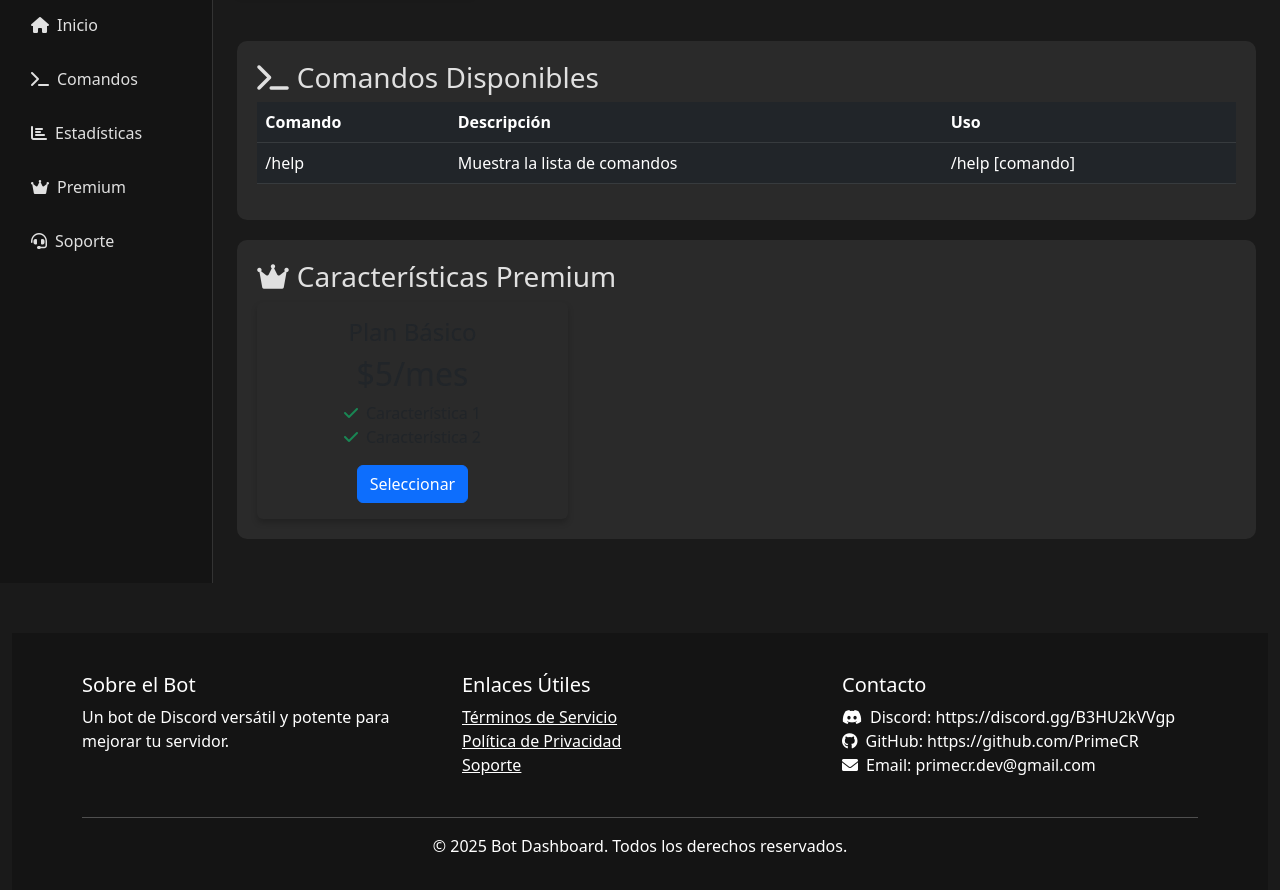
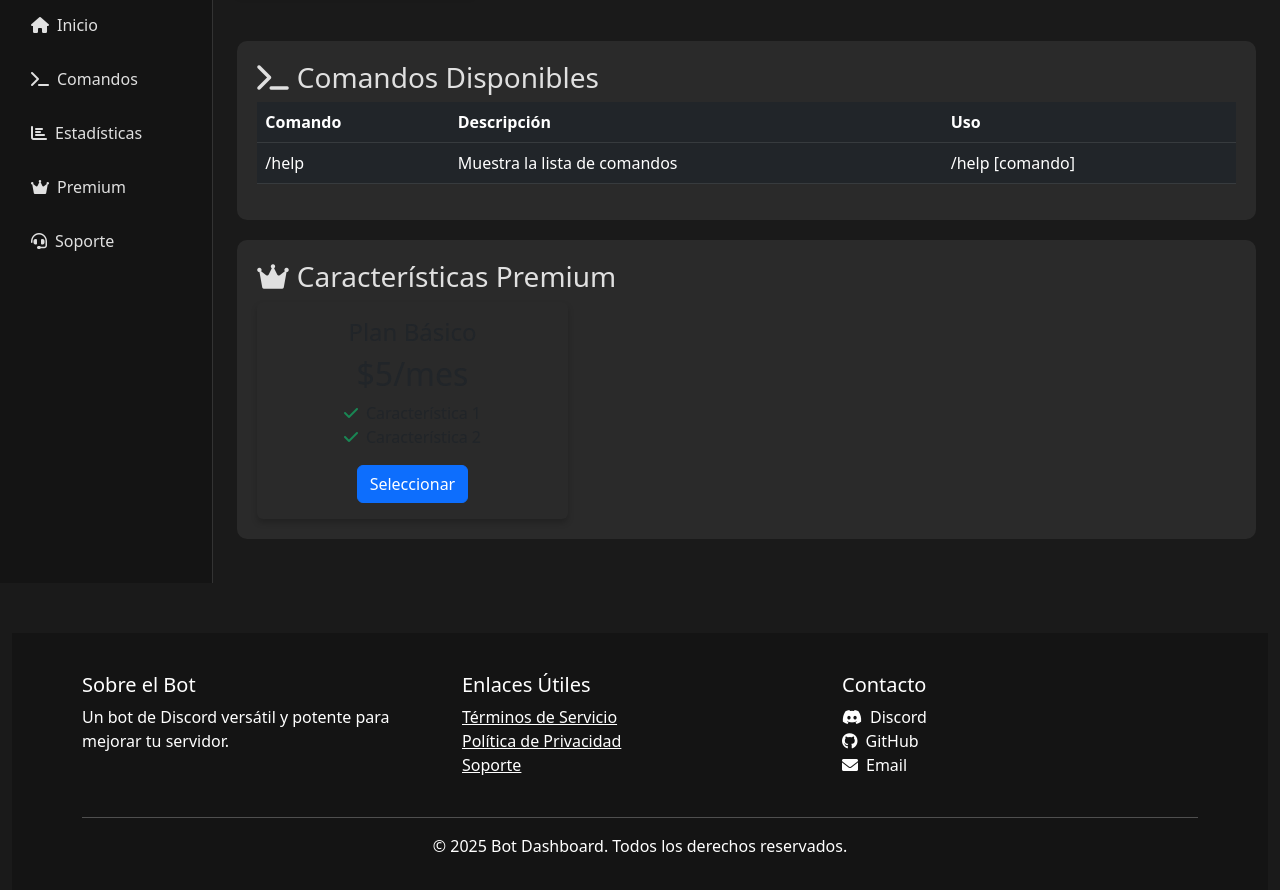
Before and after one commit to PrimeCR/primedashboard, a plain HTML site: page index.html in a window 1280 px wide. Shown: the part 236-1126 px from the top of the page. Drawn offline with nearby package versions, Linux system fonts and the light colour scheme.

Commit message:
Add files via upload

```diff
--- a/index.html
+++ b/index.html
@@ -212,9 +212,21 @@
                     <div class="col-md-4">
                         <h5>Contacto</h5>
                         <ul class="list-unstyled">
-                            <li><i class="fab fa-discord me-2"></i>Discord: https://discord.gg/B3HU2kVVgp</li>
-                            <li><i class="fab fa-github me-2"></i>GitHub: https://github.com/PrimeCR</li>
-                            <li><i class="fas fa-envelope me-2"></i>Email: primecr.dev@gmail.com</li>
+                            <li>
+                                <a href="https://discord.gg/B3HU2kVVgp" class="text-white text-decoration-none" target="_blank">
+                                    <i class="fab fa-discord me-2"></i>Discord
+                                </a>
+                            </li>
+                            <li>
+                                <a href="https://github.com/PrimeCR" class="text-white text-decoration-none" target="_blank">
+                                    <i class="fab fa-github me-2"></i>GitHub
+                                </a>
+                            </li>
+                            <li>
+                                <a href="mailto:primecr.dev@gmail.com" class="text-white text-decoration-none">
+                                    <i class="fas fa-envelope me-2"></i>Email
+                                </a>
+                            </li>
                         </ul>
                     </div>
                 </div>
```
